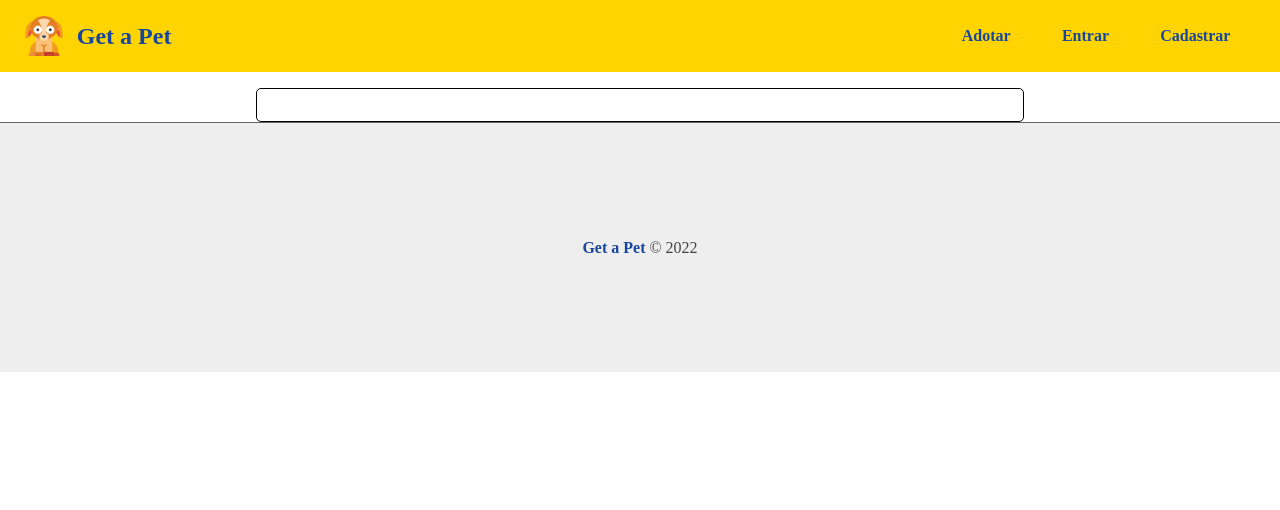
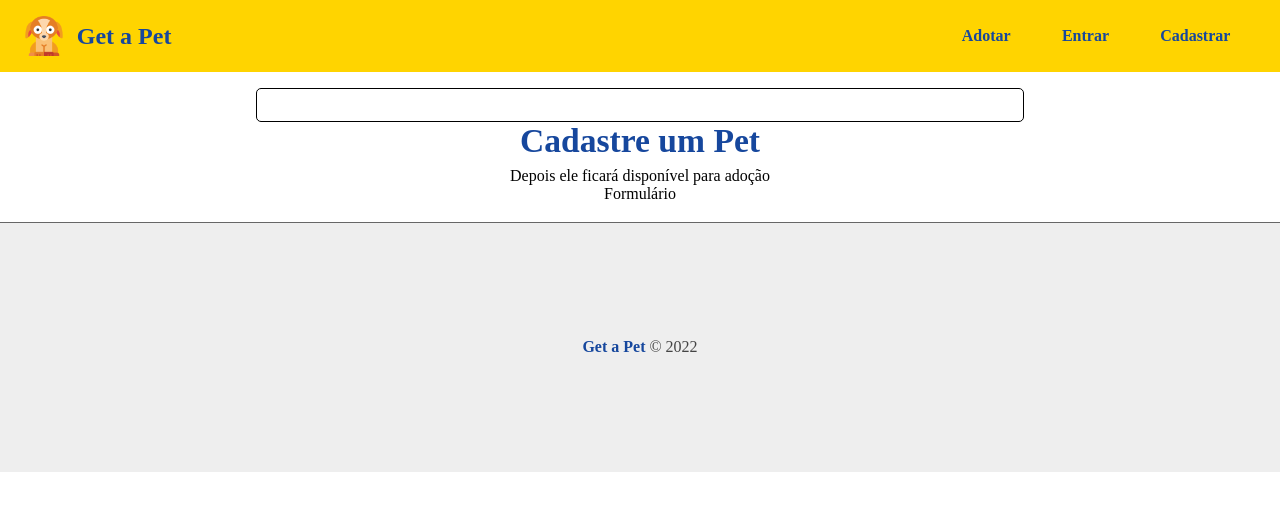
Before and after one commit to aldo-pereira22/sistema-adocao-pet, a React (Create React App) app in the folder front-end/: page /pet/add in a window 1280 px wide. Shown: the top 510 px of the page. Built offline with nearby package versions, Linux system fonts and the light colour scheme.

Commit message:
Página de cadastro de Pet

```diff
--- a/front-end/src/App.jsx
+++ b/front-end/src/App.jsx
@@ -6,6 +6,7 @@ import Login from './components/pages/auth/Login';
 import Register from './components/pages/auth/Register';
 import Home from './components/pages/Home';
 import Profile from './components/pages/User/Profile';
+
 
 import Message from './components/Layouts/Message'
 
@@ -19,6 +20,7 @@ import Container from './components/Layouts/Container'
 // Context
 import {UserProvider} from './context/UserContext'
 import MyPets from './components/pages/pets/MyPets';
+import AddPet from './components/pages/pets/AddPet';
 
 function App() {
     return (
@@ -35,8 +37,7 @@ function App() {
                         <Route path="/register" element={<Register />} > </Route>
                         <Route path="/user/profile" element={<Profile />} > </Route>
                         <Route path="/pet/mypets" element={<MyPets />} > </Route>
-
-
+                        <Route path="/pet/add" element={ <AddPet /> } > </Route>
 
                      </Routes>
                 </Container>
--- /dev/null
+++ b/front-end/src/components/pages/pets/AddPet.jsx
@@ -0,0 +1,28 @@
+import api from '../../../utils/api'
+import styles from './AddPet.module.css'
+
+import {useState}from 'react'
+import {useHistory} from 'react-router-dom'
+
+
+// hooks
+import useFlashMessage  from '../../../hooks/useFlashMessage'
+
+function AddPet(){
+
+    return (
+
+        <section className={styles.addpet_header}>
+        <div>
+            <h1>Cadastre um Pet</h1>
+            <p>
+                Depois ele ficará disponível para adoção
+
+            </p>
+            <p>Formulário</p>
+        </div>
+        </section>
+    )
+}
+
+export default AddPet
--- /dev/null
+++ b/front-end/src/components/pages/pets/AddPet.module.css
@@ -0,0 +1,8 @@
+.addpet_header {
+    text-align: center;
+    margin-bottom: 1.2em;
+}
+
+.addpet_header h1 {
+    margin-bottom: 0.2em;
+}
```
